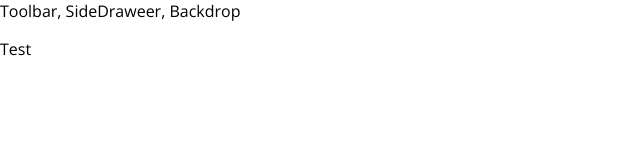
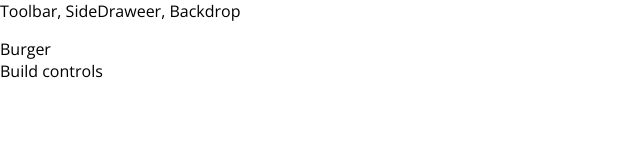
Before and after one commit to lopezcasian/burger-builder, a React (Create React App) app: page / in a window 1280 px wide. Shown: the top 160 px of the page, without its empty margins (0-640 px from the left). Built offline with nearby package versions, Linux system fonts and the light colour scheme.

Commit message:
feat: create burger buildercontainer

```diff
--- a/src/App.js
+++ b/src/App.js
@@ -1,11 +1,12 @@
 import React from 'react';
 import Layout from './components/Layout/Layout';
+import BurgerBuilder from './components/containers/BurgerBuilder/BurgerBuilder';
 
 function App() {
   return (
     <div>
       <Layout>
-        <p>Test</p>
+        <BurgerBuilder />
       </Layout>
     </div>
   );
--- a/src/components/Layout/Layout.js
+++ b/src/components/Layout/Layout.js
@@ -1,12 +1,13 @@
 import React from 'react';
 import AuxWrapper from '../../highOrderComponents/AuxWrapper';
+import classes from './Layout.module.css';
 
 const layout = ( props ) => (
     <AuxWrapper>
         <div>
             Toolbar, SideDraweer, Backdrop
         </div>
-        <main>
+        <main className={ classes.Content }>
             { props.children }
         </main>
     </AuxWrapper>
--- /dev/null
+++ b/src/components/Layout/Layout.module.css
@@ -0,0 +1,3 @@
+.Content{
+    margin-top: 16px;
+}
--- /dev/null
+++ b/src/components/containers/BurgerBuilder/BurgerBuilder.js
@@ -0,0 +1,15 @@
+import React, { Component } from 'react';
+import AuxWrapper from '../../../highOrderComponents/AuxWrapper';
+
+class BurgerBulder extends Component {
+    render () {
+        return (
+            <AuxWrapper>
+                <div>Burger</div>
+                <div>Build controls</div>
+            </AuxWrapper>
+        );
+    }
+}
+
+export default BurgerBulder;
```
